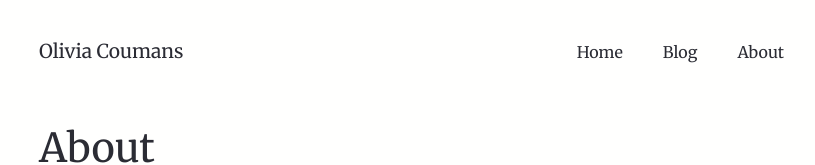
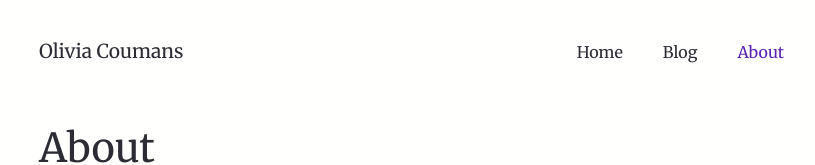
Before and after one commit to liv7c/devblog, a Next.js app: page /about in a window 1280 px wide. Shown: the top 165 px of the page, without its empty margins (221-1036 px from the left). Built offline with nearby package versions, Linux system fonts and the light colour scheme.

Commit message:
feat(styles): adjust colors and current link effect

```diff
--- a/components/SiteHeader/SiteHeader.styles.tsx
+++ b/components/SiteHeader/SiteHeader.styles.tsx
@@ -1,12 +1,14 @@
 import Link from 'next/link';
 import styled from 'styled-components';
 
-import {QUERIES} from '../../styles/constants/Queries';
+import { QUERIES } from '../../styles/constants/Queries';
 
 export const Logo = styled.span`
   font-size: 1.2rem;
 
-  a {
+  a,
+  a:link,
+  a:visited {
     padding-left: 0;
     color: var(--text-color);
   }
@@ -84,13 +86,22 @@ export const NavListItem = styled.li`
   }
 `;
 
-export const NavLink = styled.a`
-  color: var(--text-color);
-  text-decoration: none;
-  display: block;
-  padding: 25px var(--page-padding);
+interface NavLinkProps {
+  current?: boolean;
+}
 
-  @media ${QUERIES.tabletAndUp} {
-    padding: 15px;
+export const NavLink = styled.a<NavLinkProps>`
+  &,
+  &:link,
+  &:visited {
+    color: ${({ current }) =>
+      current ? 'var(--link-color)' : 'var(--text-color)'};
+    text-decoration: none;
+    display: block;
+    padding: 25px var(--page-padding);
+
+    @media ${QUERIES.tabletAndUp} {
+      padding: 15px;
+    }
   }
 `;
--- a/components/SiteHeader/SiteHeader.tsx
+++ b/components/SiteHeader/SiteHeader.tsx
@@ -1,11 +1,14 @@
 import Link from 'next/link';
-import {useState} from 'react';
+import { useRouter } from 'next/router';
+import { useState } from 'react';
 
-import {MaxWidthWrapper} from '../../styles/Wrapper';
+import { MaxWidthWrapper } from '../../styles/Wrapper';
 import * as S from './SiteHeader.styles';
 
 const SiteHeader = () => {
+  const { pathname } = useRouter();
   const [menuVisible, setMenuVisible] = useState(false);
+  console.log('pathname', pathname);
 
   return (
     <header>
@@ -26,17 +29,19 @@ const SiteHeader = () => {
             <S.NavList isVisible={menuVisible}>
               <S.NavListItem>
                 <Link href="/" passHref>
-                  <S.NavLink>Home</S.NavLink>
+                  <S.NavLink current={pathname === '/'}>Home</S.NavLink>
                 </Link>
               </S.NavListItem>
               <S.NavListItem>
                 <Link href="/blog" passHref>
-                  <S.NavLink>Blog</S.NavLink>
+                  <S.NavLink current={pathname.includes('blog')}>
+                    Blog
+                  </S.NavLink>
                 </Link>
               </S.NavListItem>
               <S.NavListItem>
                 <Link href="/about" passHref>
-                  <S.NavLink>About</S.NavLink>
+                  <S.NavLink current={pathname === '/about'}>About</S.NavLink>
                 </Link>
               </S.NavListItem>
             </S.NavList>
--- a/styles/GlobalStyles.tsx
+++ b/styles/GlobalStyles.tsx
@@ -5,9 +5,10 @@ import { QUERIES } from './constants/Queries';
 const GlobalStyles = createGlobalStyle`
   :root {
     --bg-color: #fffffe;
-    --secondary-bg-color: #d1d1e9;
+    --secondary-bg-color: #ddd6fe;
     --text-color: #2b2c34;
-    --link-color: #6246ea;
+    --link-color: #5b21b6;
+
 
     --button-text: #fffffe;
     --button-bg: #6246ea;
```
